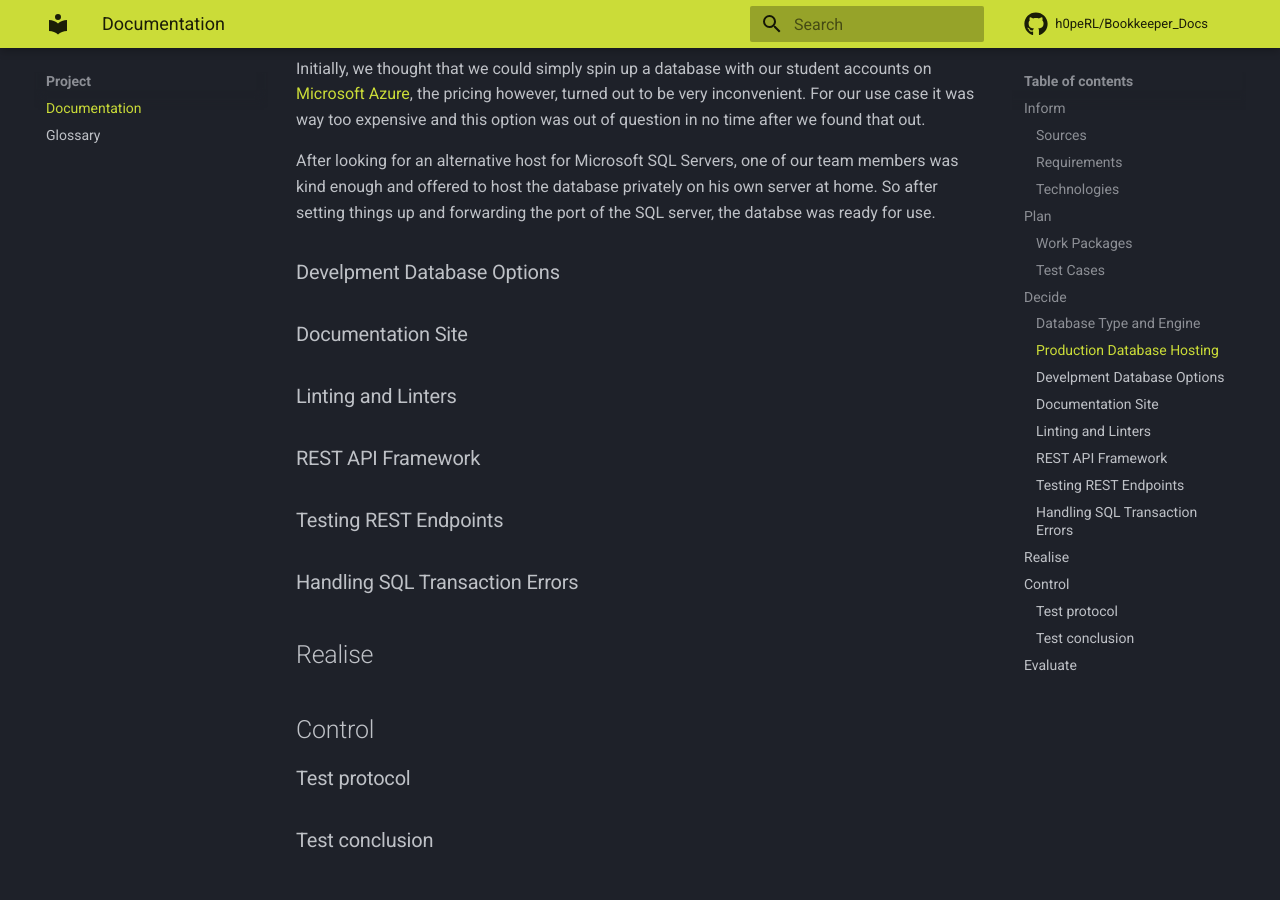
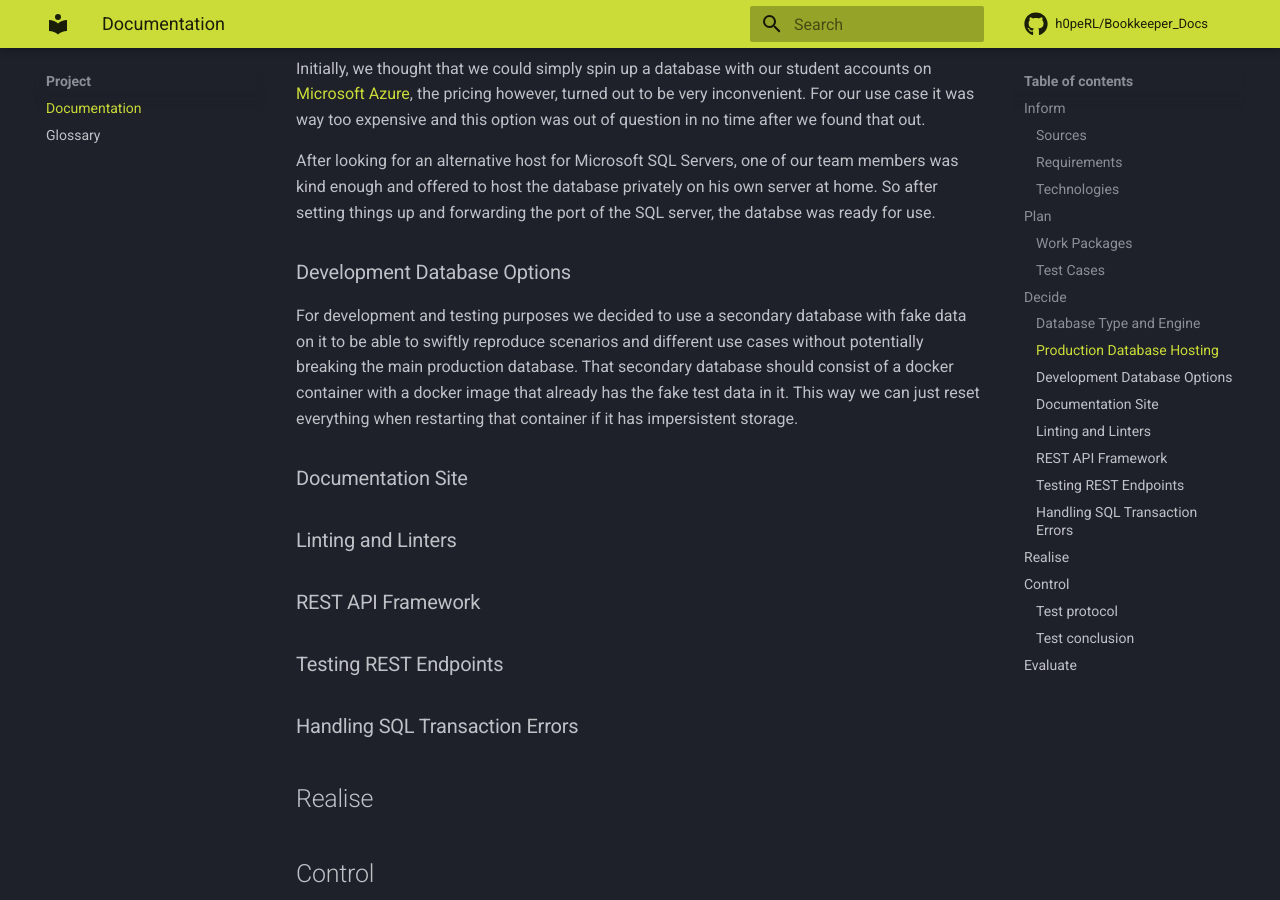
Before and after one commit to h0peRL/Bookkeeper_Docs, an MkDocs documentation site: the page built from docs/project/documentation.md, in a window 1280 px wide and 900 px high, scrolled down 3622 px. Built offline with MkDocs 1.6.1 and Material for MkDocs 9.7.7, drawn with Linux system fonts in a browser that asks for light colours; comment, search, counter and statistics services are not loaded.

Commit message:
decide on dev db options

```diff
--- a/docs/project/documentation.md
+++ b/docs/project/documentation.md
@@ -91,7 +91,9 @@ Initially, we thought that we could simply spin up a database with our student a
 
 After looking for an alternative host for Microsoft SQL Servers, one of our team members was kind enough and offered to host the database privately on his own server at home. So after setting things up and forwarding the port of the SQL server, the databse was ready for use.
 
-### Develpment Database Options
+### Development Database Options
+
+For development and testing purposes we decided to use a secondary database with fake data on it to be able to swiftly reproduce scenarios and different use cases without potentially breaking the main production database. That secondary database should consist of a docker container with a docker image that already has the fake test data in it. This way we can just reset everything when restarting that container if it has impersistent storage.
 
 ### Documentation Site
 
```
